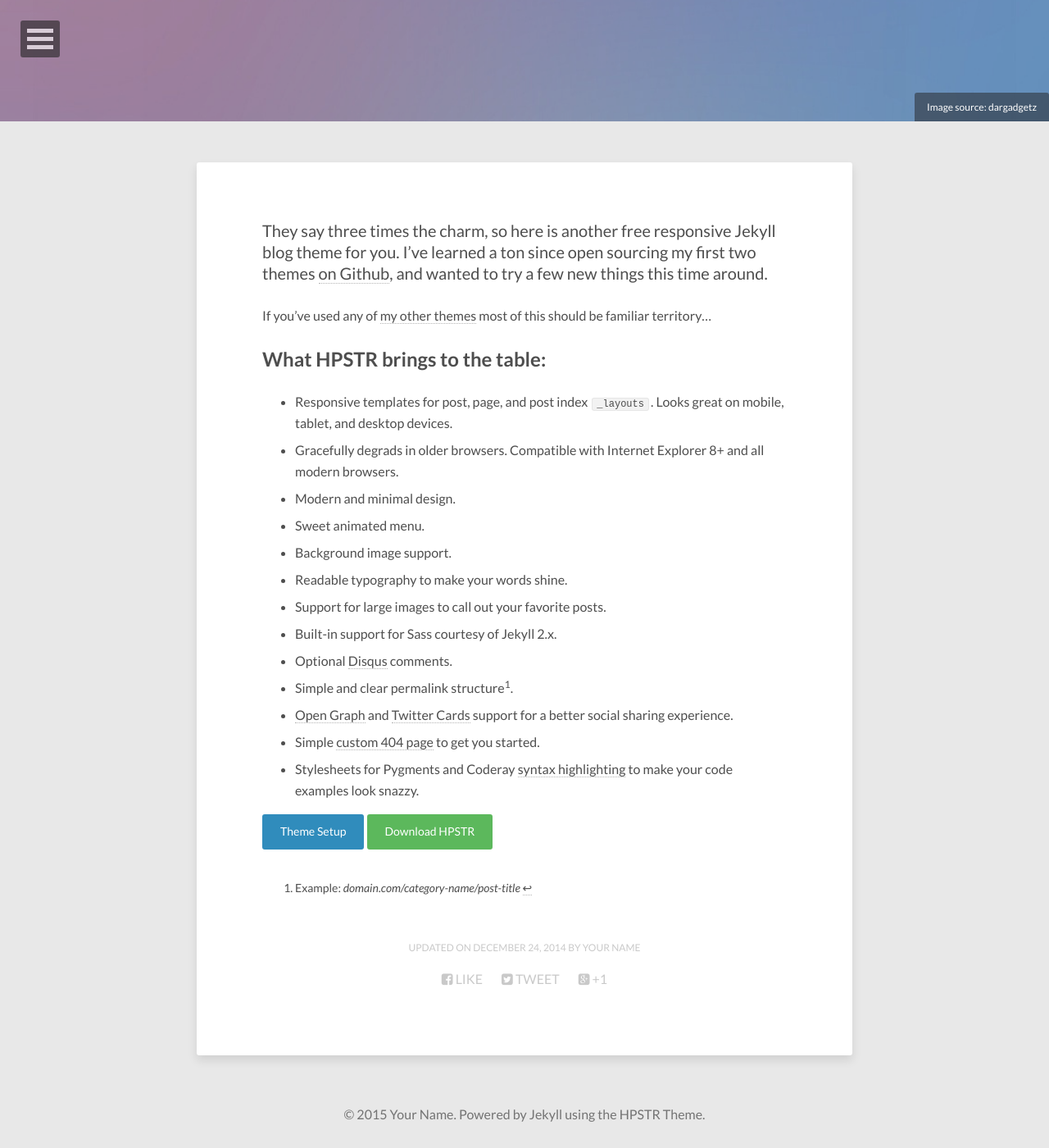
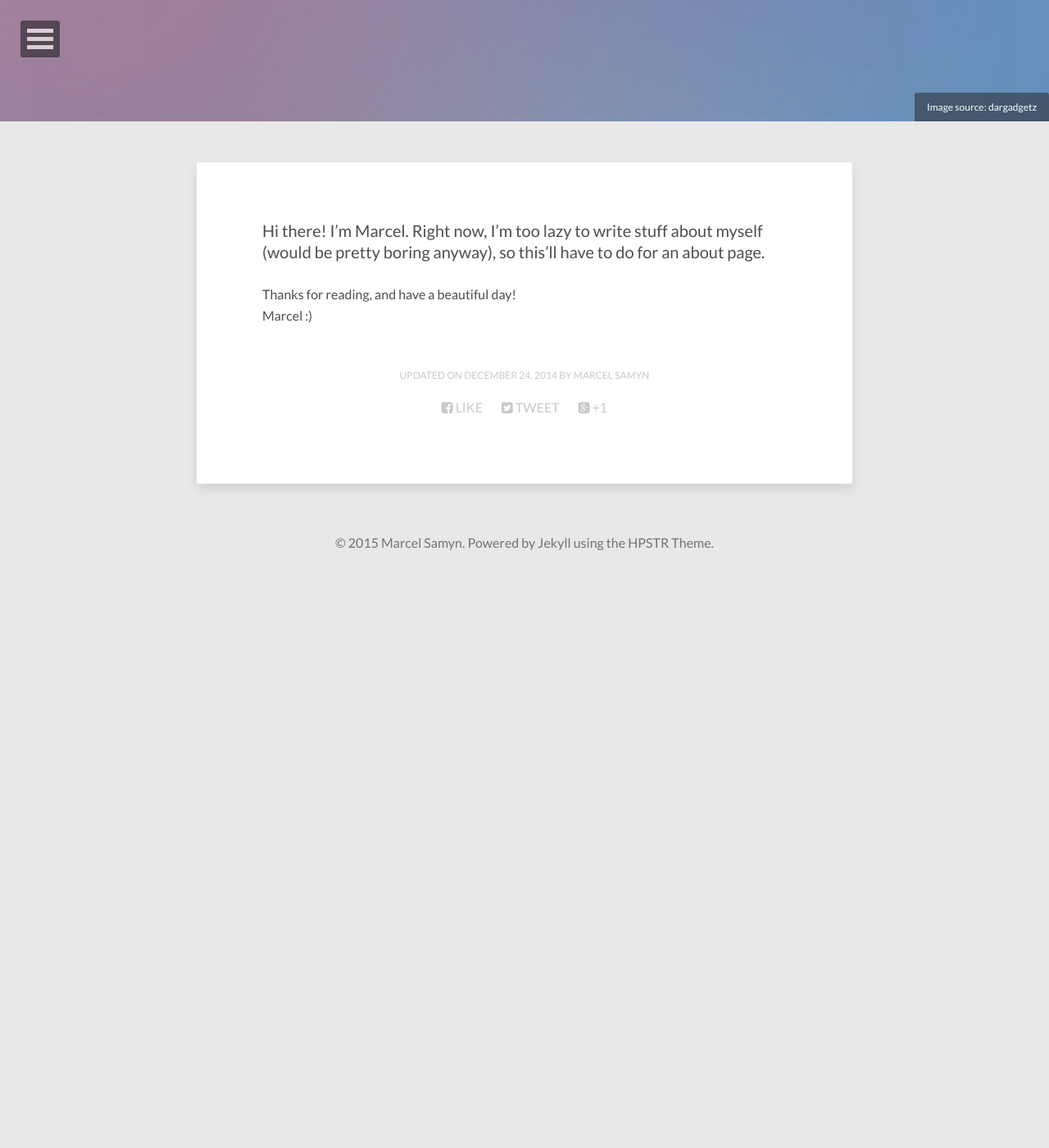
Before and after one commit to iamarcel/iamarcel.github.io, a Jekyll site: the page built from about/index.md, in a window 1280 px wide and 1400 px high, scrolled down 252 px. Shown: the whole window at 82% size. Built offline with Jekyll 4.4.1, drawn with Linux system fonts in a browser that asks for light colours; nearby versions of some CDN libraries; after the commit the page ends 955 px from its top, so only the background shows below that; some of the changed text lies outside the part shown.

Commit message:
First post

```diff
--- a/_config.yml
+++ b/_config.yml
@@ -1,15 +1,14 @@
-title:            Site Title
-description:      Describe your website here.
-disqus_shortname: shortname
+title:            Marcel Samyn
+description:      This is my blog-thing.
 # Your site's domain goes here (eg: //mmistakes.github.io, http://mademistakes.com, etc)
 # When testing locally leave blank or use http://localhost:4000
 url:              # //mmistakes.github.io
 
 # Owner/author information
 owner:
-  name:           Your Name
+  name:           Marcel Samyn
   avatar:         avatar.jpg
-  bio:            "Your bio goes here. It shouldn't be super long but a good two sentences or two should suffice."
+  bio:            "I am Marcel. I like computers and stuff."
   email:          you@email.com
   # Social networking links used in footer. Update and remove as you like.
   twitter:
@@ -21,7 +20,7 @@ owner:
   flickr:
   tumblr:
   # google plus id, include the '+', eg +mmistakes
-  google_plus:    +yourid
+  google_plus:
 
 # Analytics and webmaster tools stuff goes here
 google_analytics:
@@ -30,9 +29,9 @@ google_verify:
 bing_verify:
 
 # http://en.wikipedia.org/wiki/List_of_tz_database_time_zones
-timezone:    America/New_York
+timezone:    Europe/Brussels
 future:      true
-pygments:    true
+highlighter: pygments
 markdown:    kramdown
 
 # Amount of posts to show on home page
--- a/_layouts/post.html
+++ b/_layouts/post.html
@@ -49,7 +49,7 @@
         {% if page.share != false %}{% include social-share.html %}{% endif %}
       </footer>
     </div><!-- /.entry-content -->
-    {% if page.comments != false %}<section id="disqus_thread"></section><!-- /#disqus_thread -->{% endif %}
+    {% if page.comments != false and site.disqus_shortname != null %}<section id="disqus_thread"></section><!-- /#disqus_thread -->{% endif %}
     {% if site.related_posts.size %}{% include read-more.html %}{% endif %}
   </article>
 </div><!-- /#main -->
--- a/about/index.md
+++ b/about/index.md
@@ -1,6 +1,6 @@
 ---
 layout: page
-title: About the Jekyll Theme
+title: Ohai!
 image:
   feature: abstract-5.jpg
   credit: dargadgetz
@@ -9,26 +9,7 @@ comments: false
 modified: 2014-12-24
 ---
 
-They say three times the charm, so here is another free responsive Jekyll blog theme for you. I've learned a ton since open sourcing my first two themes [on Github](http://github.com/mmistakes), and wanted to try a few new things this time around.
+Hi there! I'm Marcel. Right now, I'm too lazy to write stuff about myself (would be pretty boring anyway), so this'll have to do for an about page.
 
-If you've used any of [my other themes](http://mademistakes.com/work/jekyll-themes/) most of this should be familiar territory...
-
-## What HPSTR brings to the table:
-
-* Responsive templates for post, page, and post index `_layouts`. Looks great on mobile, tablet, and desktop devices.
-* Gracefully degrads in older browsers. Compatible with Internet Explorer 8+ and all modern browsers.
-* Modern and minimal design.
-* Sweet animated menu.
-* Background image support.
-* Readable typography to make your words shine.
-* Support for large images to call out your favorite posts.
-* Built-in support for Sass courtesy of Jekyll 2.x.
-* Optional [Disqus](http://disqus.com) comments.
-* Simple and clear permalink structure[^1].
-* [Open Graph](https://developers.facebook.com/docs/opengraph/) and [Twitter Cards](https://dev.twitter.com/docs/cards) support for a better social sharing experience.
-* Simple [custom 404 page]({{ site.url }}/404.html) to get you started.
-* Stylesheets for Pygments and Coderay [syntax highlighting]({{ site.url }}/code-highlighting-post/) to make your code examples look snazzy.
-
-<div markdown="0"><a href="{{ site.url }}/theme-setup/" class="btn btn-info">Theme Setup</a> <a href="https://github.com/mmistakes/hpstr-jekyll-theme" class="btn btn-success">Download HPSTR</a></div>
-
-[^1]: Example: *domain.com/category-name/post-title*
+Thanks for reading, and have a beautiful day!
+Marcel :)
--- a/config.yml
+++ b/config.yml
@@ -1,6 +1,5 @@
 title:            Marcel Samyn
 description:      Personal site
-# disqus_shortname: shortname
 # Your site's domain goes here (eg: //mmistakes.github.io, http://mademistakes.com, etc)
 # When testing locally leave blank or use http://localhost:4000
 url:              # //mmistakes.github.io
```
Also changed, not shown: _posts/2015-04-05-je-computer-is-nu-veilig-er.markdown (added, +39 -0 lines), images/3953273590_704e3899d5_m.jpg (deleted), images/avatar.jpg, images/hpstr-jekyll-theme-preview.jpg (deleted), images/twitter-card-summary-large-image.jpg (deleted), images/typing.jpg (added).
